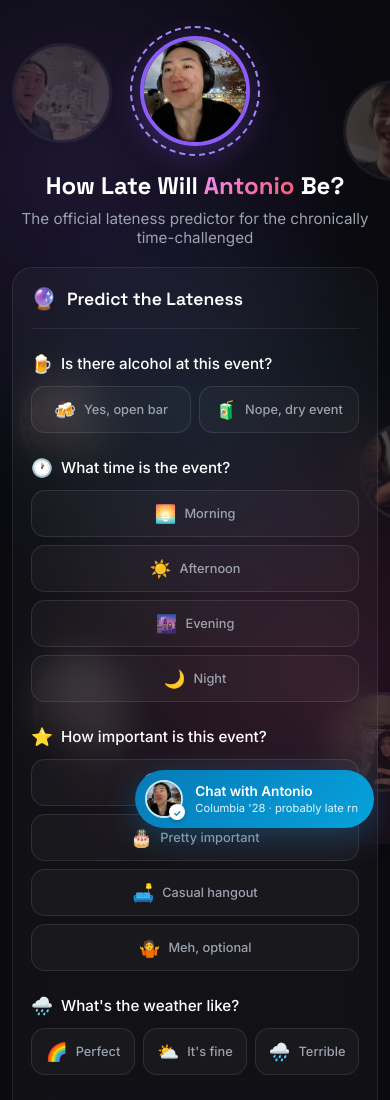
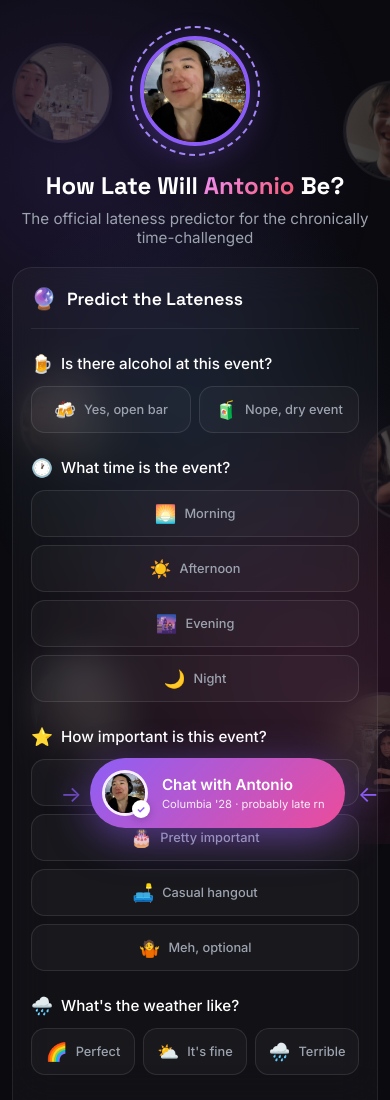
Before and after one commit to HasflarSonto/Lateness, a website: page index.html in a window 390 px wide. Shown: the top 1100 px of the page. Drawn offline with Linux system fonts and the light colour scheme.

Commit message:
Make chat button bigger with bouncing arrows

```diff
--- a/index.html
+++ b/index.html
@@ -267,6 +267,8 @@
     </div>
 
     <!-- Chat with Antonio Button -->
+    <div class="chat-button-wrapper">
+        <span class="chat-arrow left">→</span>
         <a href="chat.html" class="chat-button">
             <div class="chat-button-content">
                 <div class="chat-avatar">
@@ -280,6 +282,8 @@
             </div>
             <div class="chat-pulse"></div>
         </a>
+        <span class="chat-arrow right">←</span>
+    </div>
 
     <script src="script.js"></script>
 </body>
--- a/style.css
+++ b/style.css
@@ -894,82 +894,118 @@ h1 {
 }
 
 /* Chat with Antonio Button */
-.chat-button {
+.chat-button-wrapper {
     position: fixed;
     bottom: 24px;
     right: 24px;
+    z-index: 1000;
     display: flex;
     align-items: center;
-    gap: 12px;
-    background: linear-gradient(135deg, #0077b5 0%, #00a0dc 100%);
-    padding: 12px 20px 12px 12px;
-    border-radius: 50px;
+    gap: 8px;
+}
+
+.chat-arrow {
+    font-size: 1.8rem;
+    color: var(--primary);
+    animation: arrowBounce 1s ease-in-out infinite;
+    filter: drop-shadow(0 0 10px rgba(139, 92, 246, 0.5));
+}
+
+.chat-arrow.left {
+    animation-delay: 0s;
+}
+
+.chat-arrow.right {
+    animation-delay: 0.5s;
+}
+
+@keyframes arrowBounce {
+    0%, 100% { transform: translateX(0); opacity: 0.7; }
+    50% { transform: translateX(5px); opacity: 1; }
+}
+
+.chat-arrow.left {
+    animation-name: arrowBounceLeft;
+}
+
+@keyframes arrowBounceLeft {
+    0%, 100% { transform: translateX(0); opacity: 0.7; }
+    50% { transform: translateX(-5px); opacity: 1; }
+}
+
+.chat-button {
+    display: flex;
+    align-items: center;
+    gap: 14px;
+    background: linear-gradient(135deg, #8b5cf6 0%, #ec4899 100%);
+    padding: 16px 28px 16px 16px;
+    border-radius: 60px;
     text-decoration: none;
     color: white;
-    box-shadow: 0 8px 32px rgba(0, 119, 181, 0.4);
+    box-shadow: 0 10px 40px rgba(139, 92, 246, 0.5);
     transition: all 0.3s ease;
-    z-index: 1000;
     overflow: hidden;
+    position: relative;
 }
 
 .chat-button:hover {
-    transform: translateY(-4px) scale(1.02);
-    box-shadow: 0 12px 40px rgba(0, 119, 181, 0.5);
+    transform: translateY(-4px) scale(1.05);
+    box-shadow: 0 16px 50px rgba(139, 92, 246, 0.6);
 }
 
 .chat-button-content {
     display: flex;
     align-items: center;
-    gap: 12px;
+    gap: 14px;
     position: relative;
     z-index: 2;
 }
 
 .chat-avatar {
     position: relative;
-    width: 44px;
-    height: 44px;
+    width: 56px;
+    height: 56px;
 }
 
 .chat-avatar img {
-    width: 44px;
-    height: 44px;
+    width: 56px;
+    height: 56px;
     object-fit: cover;
     border-radius: 50%;
-    border: 2px solid rgba(255, 255, 255, 0.8);
+    border: 3px solid rgba(255, 255, 255, 0.9);
 }
 
 .verified-badge {
     position: absolute;
     bottom: -2px;
     right: -2px;
-    width: 18px;
-    height: 18px;
+    width: 22px;
+    height: 22px;
     background: #fff;
-    color: #0077b5;
+    color: #8b5cf6;
     border-radius: 50%;
     display: flex;
     align-items: center;
     justify-content: center;
-    font-size: 10px;
+    font-size: 12px;
     font-weight: 700;
-    box-shadow: 0 2px 4px rgba(0, 0, 0, 0.2);
+    box-shadow: 0 2px 8px rgba(0, 0, 0, 0.2);
 }
 
 .chat-text {
     display: flex;
     flex-direction: column;
-    gap: 2px;
+    gap: 3px;
 }
 
 .chat-label {
-    font-weight: 600;
-    font-size: 0.95rem;
+    font-weight: 700;
+    font-size: 1.1rem;
     white-space: nowrap;
 }
 
 .chat-subtitle {
-    font-size: 0.75rem;
+    font-size: 0.8rem;
     opacity: 0.9;
     white-space: nowrap;
 }
@@ -981,7 +1017,7 @@ h1 {
     width: 100%;
     height: 100%;
     background: rgba(255, 255, 255, 0.2);
-    border-radius: 50px;
+    border-radius: 60px;
     transform: translate(-50%, -50%);
     animation: chatPulse 2s ease-out infinite;
     z-index: 1;
@@ -1000,30 +1036,37 @@ h1 {
 
 /* Mobile adjustments for chat button */
 @media (max-width: 480px) {
-    .chat-button {
+    .chat-button-wrapper {
         bottom: 16px;
         right: 16px;
-        padding: 10px 16px 10px 10px;
+    }
+
+    .chat-arrow {
+        font-size: 1.4rem;
+    }
+
+    .chat-button {
+        padding: 12px 20px 12px 12px;
     }
 
     .chat-avatar {
-        width: 38px;
-        height: 38px;
+        width: 46px;
+        height: 46px;
     }
 
     .chat-avatar img {
-        width: 38px;
-        height: 38px;
+        width: 46px;
+        height: 46px;
     }
 
     .verified-badge {
-        width: 16px;
-        height: 16px;
-        font-size: 9px;
+        width: 18px;
+        height: 18px;
+        font-size: 10px;
     }
 
     .chat-label {
-        font-size: 0.85rem;
+        font-size: 0.95rem;
     }
 
     .chat-subtitle {
```
Lines whose indentation alone changed are shown as unchanged.
